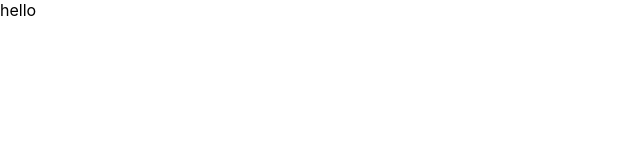
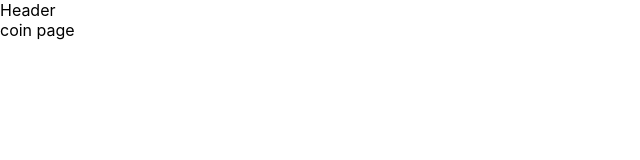
Before and after one commit to DevanshiB29/Crypto, a React (Create React App) app in the folder crypto-app/: page /coins/1 in a window 1280 px wide. Shown: the top 160 px of the page, without its empty margins (0-640 px from the left). Built offline with nearby package versions, Linux system fonts and the light colour scheme.

Commit message:
added pages section

```diff
--- a/crypto-app/src/App.js
+++ b/crypto-app/src/App.js
@@ -1,9 +1,22 @@
-
+import { BrowserRouter, Route, Routes } from "react-router-dom";
 import './App.css';
+import Header from "./components/Header";
+import Homepage from "./Pages/Homepage";
+import CoinPage from "./Pages/CoinPage";
 
 function App() {
+
+
   return (
-    <div className="app">hello</div>
+    <BrowserRouter>
+      <div>
+        <Header />
+        <Routes>
+          <Route path="/" element={<Homepage />} exact/>
+          <Route path="/coins/:id" element={<CoinPage />} />
+        </Routes>
+      </div>
+    </BrowserRouter>
   );
 }
 
--- /dev/null
+++ b/crypto-app/src/Pages/CoinPage.js
@@ -0,0 +1,11 @@
+import React from 'react'
+
+const CoinPage = () => {
+  return (
+    <div>
+      coin page
+    </div>
+  )
+}
+
+export default CoinPage
--- /dev/null
+++ b/crypto-app/src/Pages/Homepage.js
@@ -0,0 +1,11 @@
+import React from 'react'
+
+const Homepage = () => {
+  return (
+    <div>
+      homepage
+    </div>
+  )
+}
+
+export default Homepage
--- /dev/null
+++ b/crypto-app/src/components/Header.js
@@ -0,0 +1,11 @@
+import React from 'react'
+
+const Header = () => {
+  return (
+    <div>
+      Header
+    </div>
+  )
+}
+
+export default Header
```
